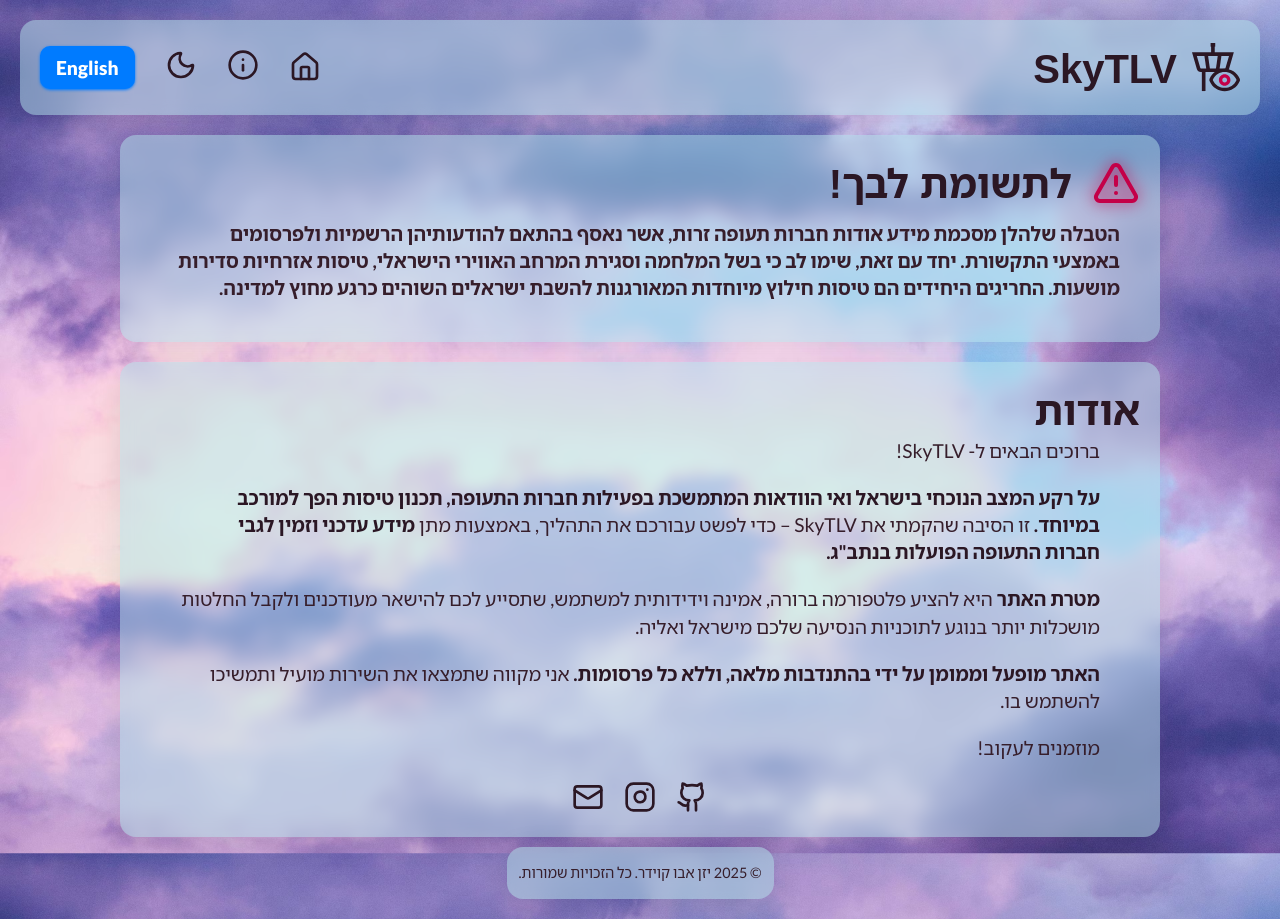
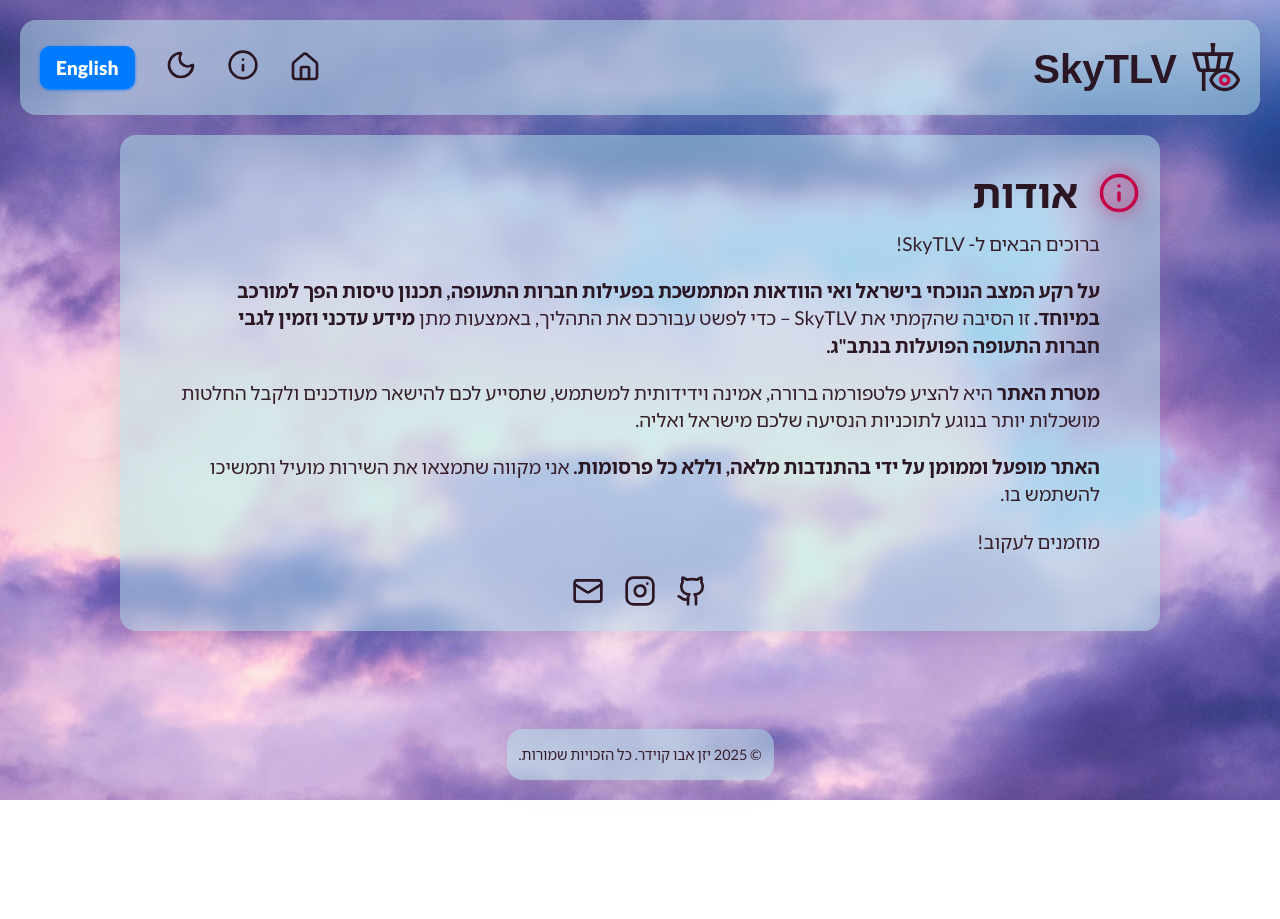
Before and after one commit to norderan/airlines-availability-in-israel, a React (Vite) app: page /about in a window 1280 px wide. After the commit the page ends 800 px from the top, so only its background shows below. Built offline with nearby package versions, Linux system fonts and the light colour scheme.

Commit message:
Add minor css fixes

```diff
--- a/src/components/AboutPage/AboutPage.jsx
+++ b/src/components/AboutPage/AboutPage.jsx
@@ -1,22 +1,19 @@
 import React from "react";
 import styles from "./AboutPage.module.scss";
 import { useLanguage } from "../../context/LanguageContext";
-import { Github, Instagram, Mail } from "lucide-react";
+import { Github, Instagram, Mail, Info } from "lucide-react";
 const AboutPage = () => {
   const { language } = useLanguage();
-  const text = {
-    about: language === "english" ? "About" : "אודות",
-    descpition:
-      language === "english"
-        ? "This is a general description for the section."
-        : "",
-  };
+
   return (
     <div className={styles.mainContainer}>
       {language === "english" ? (
-        // English Content Block
         <div>
-          <h1>About SkyTLV</h1>
+          <div className={styles.header}>
+            <Info size={42} className={styles.icon} />
+            <h1>About SkyTLV</h1>
+          </div>
+
           <p>Welcome to SkyTLV!</p>
           <p>
             <strong>
@@ -49,8 +46,11 @@
       ) : (
         // Hebrew Content Block
         <div>
-          {" "}
-          <h1>{text.about}</h1>
+          <div className={styles.header}>
+            <Info size={42} className={styles.icon} />
+            <h1>אודות</h1>{" "}
+          </div>
+
           <p>ברוכים הבאים ל- SkyTLV!</p>
           <p>
             <strong>
--- a/src/components/AboutPage/AboutPage.module.scss
+++ b/src/components/AboutPage/AboutPage.module.scss
@@ -1,12 +1,35 @@
 @use "../../styles/variables";
 
 .mainContainer {
+  div .header {
+    display: flex;
+    align-items: center;
+    gap: 10px;
+    h1 {
+      margin: 10px;
+    }
+    .icon {
+      color: #c40048;
+      filter: drop-shadow(0 0 8px #c40048);
+    }
+  }
   display: flex;
   flex-direction: column;
+  max-width: 1000px;
+  padding: 20px;
+  border-radius: 8px;
+  box-shadow: 0 2px 4px rgba(0, 0, 0, 0.1);
+
+  background: var(--color-primary-glass);
+  border-radius: 16px;
+  box-shadow: 0 4px 30px rgba(0, 0, 0, 0.1);
+  backdrop-filter: blur(6.2px);
+  -webkit-backdrop-filter: blur(6.2px);
+
   h1 {
     color: var(--color-text-primary);
-    margin: 0;
   }
+
   p {
     color: var(--color-text-secondary);
   }
@@ -23,3 +46,9 @@
     }
   }
 }
+
+@media (max-width: 768px) {
+  .mainContainer {
+    padding: 10px;
+  }
+}
--- a/src/components/AirlineCard/AirlineCard.jsx
+++ b/src/components/AirlineCard/AirlineCard.jsx
@@ -77,7 +77,18 @@
           role="region"
         >
           <div className={styles.cardDescription}>
-            <p>{text.description}</p>
+            <p>
+              {text.description}{" "}
+              <a
+                href={airline.website}
+                target="_blank"
+                rel="noopener noreferrer"
+                className={styles.websiteLinkSmall}
+              >
+                <ExternalLink size={20} />
+              </a>
+            </p>
+
             <div className={styles.dateOverlay}>
               {airline.website && (
                 <a
--- a/src/components/AirlineCard/AirlineCard.module.scss
+++ b/src/components/AirlineCard/AirlineCard.module.scss
@@ -28,6 +28,9 @@
   }
 }
 
+.websiteLinkSmall {
+  display: none;
+}
 .expandableCard {
   box-shadow: 0 0px 5px rgba(0, 13, 255, 0.4);
 
@@ -48,6 +51,8 @@
     display: flex;
     justify-content: space-between;
     align-items: center;
+
+    touch-action: manipulation;
 
     cursor: pointer;
     user-select: none; // Prevent text selection on click
@@ -199,7 +204,9 @@
   .cardDescription .dateOverlay {
     display: none;
   }
-
+  p .websiteLinkSmall {
+    display: inline;
+  }
   .expandableCard .cardHeader h3 {
     font-size: 1.1rem;
   }
--- a/src/components/Layout/Layout.jsx
+++ b/src/components/Layout/Layout.jsx
@@ -4,7 +4,6 @@
 import { useLanguage } from "../../context/LanguageContext";
 import { Home, Info, Menu, X } from "lucide-react";
 import ThemeToggleButton from "../ThemeToggleButton/ThemeToggleButton";
-import MessageAlert from "../MessageAlert/MessageAlert";
 
 function Layout() {
   const { language, setLanguage } = useLanguage();
@@ -218,9 +217,6 @@
       </header>
       <main>
         <div className={styles.mainContent}>
-          <MessageAlert />
-        </div>
-        <div className={styles.mainContent}>
           <Outlet />
         </div>
       </main>
--- a/src/components/Layout/Layout.module.scss
+++ b/src/components/Layout/Layout.module.scss
@@ -50,9 +50,6 @@
   div.container header {
     margin-bottom: 10px;
   }
-  main .mainContent:first-child {
-    margin-bottom: 10px;
-  }
 
   h1 {
     font-weight: 800;
@@ -71,6 +68,7 @@
   z-index: 1001;
   padding-top: 15px;
   border-radius: 50px;
+  user-select: none;
 }
 
 .mobileDarkmodeButton {
@@ -98,13 +96,13 @@
   margin: 0;
   gap: 30px;
 }
+
 .container {
   display: flex;
   flex-direction: column;
   padding: 20px;
 
   min-height: calc(100vh - 40px);
-
   header {
     display: flex;
     flex-direction: row;
@@ -159,6 +157,11 @@
 
   main {
     flex-grow: 1;
+    align-self: center;
+    .mainContent {
+      margin: 0;
+      padding: 0;
+    }
   }
 
   footer {
@@ -180,17 +183,3 @@
     }
   }
 }
-.mainContent {
-  max-width: 1000px;
-  margin: 0 auto;
-
-  padding: 20px;
-  border-radius: 8px;
-  box-shadow: 0 2px 4px rgba(0, 0, 0, 0.1);
-
-  background: var(--color-primary-glass);
-  border-radius: 16px;
-  box-shadow: 0 4px 30px rgba(0, 0, 0, 0.1);
-  backdrop-filter: blur(6.2px);
-  -webkit-backdrop-filter: blur(6.2px);
-}
--- a/src/components/MessageAlert/MessageAlert.jsx
+++ b/src/components/MessageAlert/MessageAlert.jsx
@@ -6,7 +6,7 @@
   const { language } = useLanguage();
 
   const text = {
-    header: language === "english" ? "For your attention!" : "לתשומת לבך!",
+    header: language === "english" ? "Attention!" : "לתשומת לבך!",
     discription:
       language === "english"
         ? "The following table summarizes information regarding foreign airlines, drawing from their own issued statements and media reports. However, please be aware that due to the war and the subsequent closure of Israeli airspace, regular civilian flights remain suspended. The only exceptions are special rescue flights organized to bring back Israelis who are currently abroad."
--- a/src/features/AvailableAirlines/AvailableAirlines.jsx
+++ b/src/features/AvailableAirlines/AvailableAirlines.jsx
@@ -4,6 +4,8 @@
 import { useLanguage } from "../../context/LanguageContext";
 import AirlineCard from "../../components/AirlineCard/AirlineCard";
 import parseDateString from "../../utils/parseDateString";
+import MessageAlert from "../../components/MessageAlert/MessageAlert";
+
 function AvailableAirlines() {
   const [showAvailableAirlines, setShowAvailableAirlines] = useState(true);
   const [sortBy, setSortBy] = useState("israeli");
@@ -79,7 +81,11 @@
     setSortBy("israeli");
   };
   return (
-    <div className={language === "hebrew" ? styles.hebrewText : ""}>
+    <div className={styles.main}>
+      <div>
+        <MessageAlert />
+      </div>
+      <div>
         <div className={styles.accordionHeader}>
           <h1>
             {showAvailableAirlines === true
@@ -135,6 +141,7 @@
             ))}
           </div>
         )}
+      </div>
     </div>
   );
 }
--- a/src/features/AvailableAirlines/AvailableAirlines.module.scss
+++ b/src/features/AvailableAirlines/AvailableAirlines.module.scss
@@ -1,5 +1,24 @@
 @use "../../styles/variables";
 
+.main > div {
+  max-width: 1000px;
+  margin-left: auto;
+  margin-right: auto;
+
+  padding: 20px;
+  border-radius: 8px;
+  box-shadow: 0 2px 4px rgba(0, 0, 0, 0.1);
+
+  background: var(--color-primary-glass);
+  border-radius: 16px;
+  box-shadow: 0 4px 30px rgba(0, 0, 0, 0.1);
+  backdrop-filter: blur(6.2px);
+  -webkit-backdrop-filter: blur(6.2px);
+}
+
+.main > :first-child {
+  margin-bottom: 20px;
+}
 .accordionBody {
   display: flex;
   flex-direction: column;
@@ -38,7 +57,7 @@
       font-size: 1rem;
     }
     p {
-      font-size: 1rem;
+      font-size: 1.2rem;
     }
     button {
       font-size: 1rem;
@@ -66,4 +85,12 @@
   .logoContainer svg {
     width: 38px; // Adjust SVG size
   }
+
+  .main > div {
+    padding: 10px;
+  }
+
+  .main > :first-child {
+    margin-bottom: 10px;
+  }
 }
--- a/src/styles/_variables.scss
+++ b/src/styles/_variables.scss
@@ -128,6 +128,7 @@
 }
 
 @mixin buttonTheme {
+  touch-action: manipulation;
   background-color: var(--color-secondary);
   @include pTheme(white);
   font-weight: 800;
--- a/src/utils/colorProcessor.js
+++ b/src/utils/colorProcessor.js
@@ -3,13 +3,13 @@
 export default function processColors(primary, secondary) {
   const primaryColor = chroma(primary)
     .set("hsl.s", 0.8)
-    .set("hsl.l", 0.6)
+    .set("hsl.l", 0.45)
     .alpha(0.9)
     .css(); // returns rgba() string if opacity < 1
 
   const secondaryColor = chroma(secondary)
     .set("hsl.s", 0.7)
-    .set("hsl.l", 0.6)
+    .set("hsl.l", 0.4)
     .alpha(0.6)
     .css(); // returns rgba() string if opacity < 1
 
```
Lines whose indentation alone changed are shown as unchanged.
